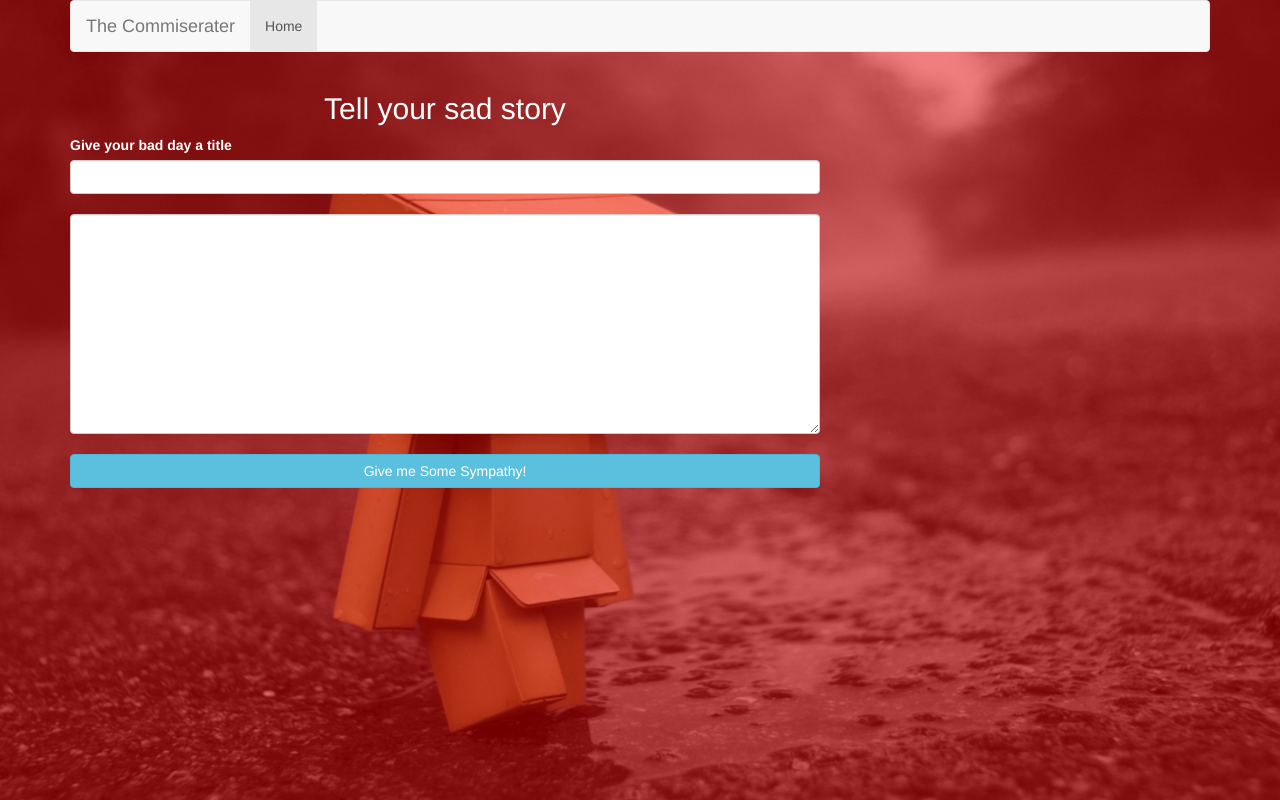
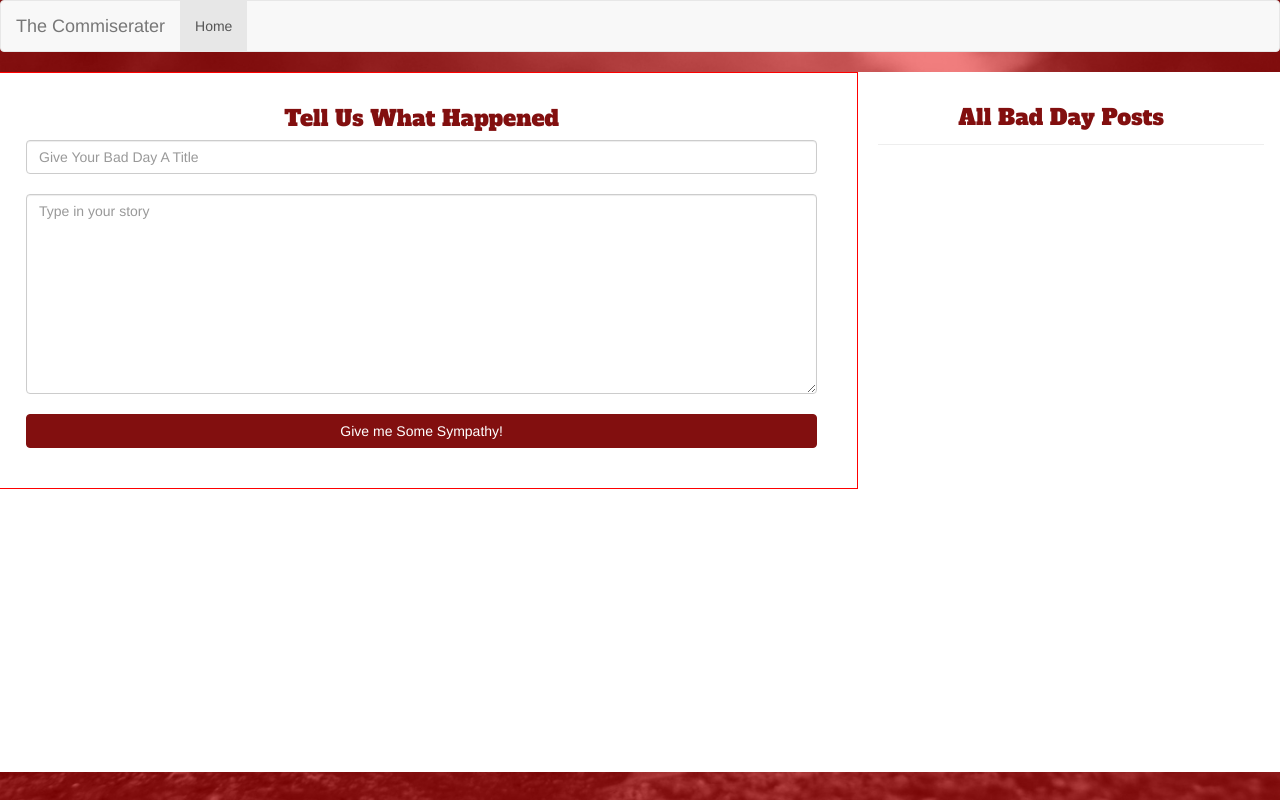
Before and after one commit to jocelynalsdorf/blog-angular, a website: page index.html at #/posts in a window 1280 px wide. Drawn offline with Linux system fonts and the light colour scheme.

Commit message:
add backgrounds for home and post; styling for add post and list post

```diff
--- a/index.html
+++ b/index.html
@@ -8,7 +8,7 @@
     <link rel="stylesheet" type="text/css" href="css/app.css">
   </head>
   <body>
-    <div class="container">
+    <div class="fluid-container">
       <div ui-view="header"></div>
       <div ui-view="body"></div>
     </div>
--- a/partials/posts.html
+++ b/partials/posts.html
@@ -1,17 +1,18 @@
-<div>
+<div class="fluid-container no-image-bg">
 <div class="row">
-  <div class="col-md-8">
-    <h2 class="post-form-header text-center">Tell your sad story</h2>
-    <form>
-      <label for="title-iput text-center">Give your bad day a title</label>
-      <input ng-model="PostsFactory.title" id="title-input" type="text" class="form-control bottom-margin-20" style="min-width: 100%" />
-      <textarea ng-model="PostsFactory.text" class="form-control post-input bottom-margin-20" style="min-width: 100%"></textarea>
+  <div class="col-md-8 add-post-div">
+  <h4 class="form-title-big text-center">Tell Us What Happened</h4>
+    <form class="add-post">
+      <input ng-model="PostsFactory.title" id="title-input" type="text" class="form-control bottom-margin-20" style="min-width: 100%" placeholder="Give Your Bad Day A Title"/>
+      <textarea ng-model="PostsFactory.text" class="form-control post-input bottom-margin-20" style="min-width: 100%" placeholder="Type in your story"></textarea>
       <button type="submit" ng-click="PostsFactory.addPost()" class="btn btn-info btn-block">Give me Some Sympathy!</button>
     </form>
   </div>
-  <div class="col-md-4">
-    <div class="post-list-div" ng-show="posts.length">
-      <h2>Misery Below <i class="glyphicon glyphicon-arrow-down"></i></h2>
+  <div class="col-md-4 all-posts-col">
+  <h2 class="post-list-div text-center">All Bad Day Posts</h2>
+  <hr>
+    <div class="" ng-show="posts.length">
+
         <div class="col-md-10 col-md-offset-1">
           <ul class="post-list">
             <li ng-repeat="post in posts">
--- a/scss/app.scss
+++ b/scss/app.scss
@@ -2,7 +2,10 @@
 @import url(https://fonts.googleapis.com/css?family=Alfa+Slab+One);
 
 
-
+@mixin redAlfa {
+   font-family: 'Alfa Slab One', cursive;
+   color: #820f0f;
+}
 
 @mixin alfa {
   font-family: 'Alfa Slab One', cursive;
@@ -13,7 +16,15 @@
 
 .site-title {
   @include alfa;
-  font-size: 65px;
+  font-size: 68px;
+}
+
+.subtitle {
+  @include alfa;
+  font-size: 52px;
+}
+.col-md-8.col-md-offset-2.text-center {
+  margin-top: 250px;
 }
 
 .bottom-margin-20 {
@@ -21,9 +32,9 @@
 }
 
 .post-input{
-  height:220px;
-  min-height:220px;
-  max-height:220px;
+  height:200px;
+  min-height:200px;
+  max-height:200px;
 }
 
 ul {
@@ -37,7 +48,15 @@ ul {
   max-height:100%;
 
 }
-
+.btn-info {
+  background-color: #820f0f;
+  border-color:#820f0f;
+  color: white;
+    &:hover {
+      background-color: #e75428;
+      border-color: #e75428;
+    }
+}
 body {
 
   background:linear-gradient(
@@ -48,5 +67,39 @@ body {
   -moz-background-size: cover;
   -o-background-size: cover;
   background-size: cover;
-  color: white;
+
 }
+
+.no-image-bg {
+  background-color: white;
+  min-height:700px;
+
+}
+h4.form-title-big.text-center, .post-list-div {
+  @include redAlfa;
+  font-size: 22px;
+  margin-top: -7px;
+}
+.add-post-div,  {
+  padding:40px;
+  border:solid 1px red;
+}
+.post-list-div {
+   padding-top: 40px;
+   padding-right: 20px
+}
+
+.post-list-item-area  {
+  @include helvetica;
+  font-size:22px;
+  margin-top: 23px;
+
+}
+.all-posts-col {
+  padding-right: 31px;
+  padding-left: 20px;
+
+}
+hr {
+  margin-top: 15px;
+}
```
Also changed, not shown: partials/header.html (+1 -1 lines), css/app.css.
